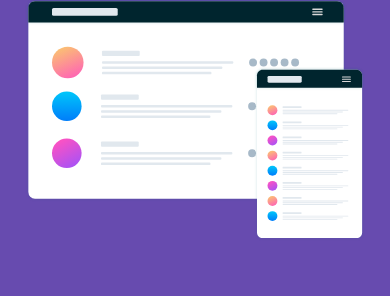
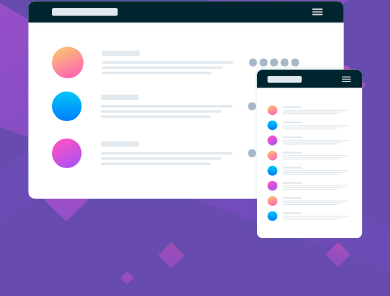
Before and after one commit to gustavorfernandes/huddle-landing-page, a plain HTML site: page index.html in a window 390 px wide. Shown: the part 103-399 px from the top of the page. Drawn offline with nearby package versions, Linux system fonts and the light colour scheme; the site is published under a folder, as on GitHub Pages, so addresses that start at the root find nothing.

Commit message:
Correção de bugs

```diff
--- a/src/css/global.css
+++ b/src/css/global.css
@@ -1,6 +1,6 @@
 body {
     font-family: 'Poppins', sans-serif;
-    background-image: url(/src/images/bg-desktop.svg);
+    background-image: url(../images/bg-desktop.svg);
     background-color: hsl(257, 40%, 49%);
     background-size: cover;
     background-attachment: fixed;
--- a/src/css/responsivo.css
+++ b/src/css/responsivo.css
@@ -59,7 +59,7 @@
 
 @media (max-width: 970px) {
     body {
-        background-image: url(/src/images/bg-mobile.svg);
+        background-image: url(../images/bg-mobile.svg);
         background-size: cover;
         background-repeat: no-repeat;
         background-attachment: fixed;
@@ -125,7 +125,7 @@
 
 @media (max-width: 690px) {
     body {
-        background-image: url(/src/images/bg-mobile.svg);
+        background-image: url(../images/bg-mobile.svg);
         background-size: cover;
         background-repeat: no-repeat;
         background-attachment: fixed;
@@ -192,7 +192,7 @@
 
 @media (max-width: 450px) {
     body {
-        background-image: url(/src/images/bg-mobile.svg);
+        background-image: url(../images/bg-mobile.svg);
         background-repeat: no-repeat;
         background-position: top;
         background-attachment: fixed;
@@ -283,7 +283,7 @@
 
 @media (max-width: 380px) {
     body {
-        background-image: url(/src/images/bg-mobile.svg);
+        background-image: url(../images/bg-mobile.svg);
         background-repeat: no-repeat;
         background-position: top;
         background-size: contain;
```
